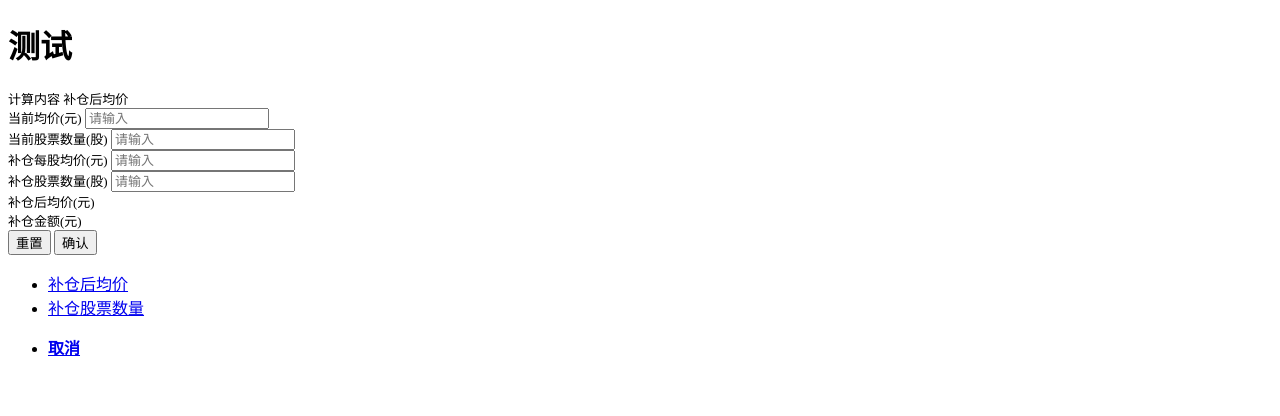
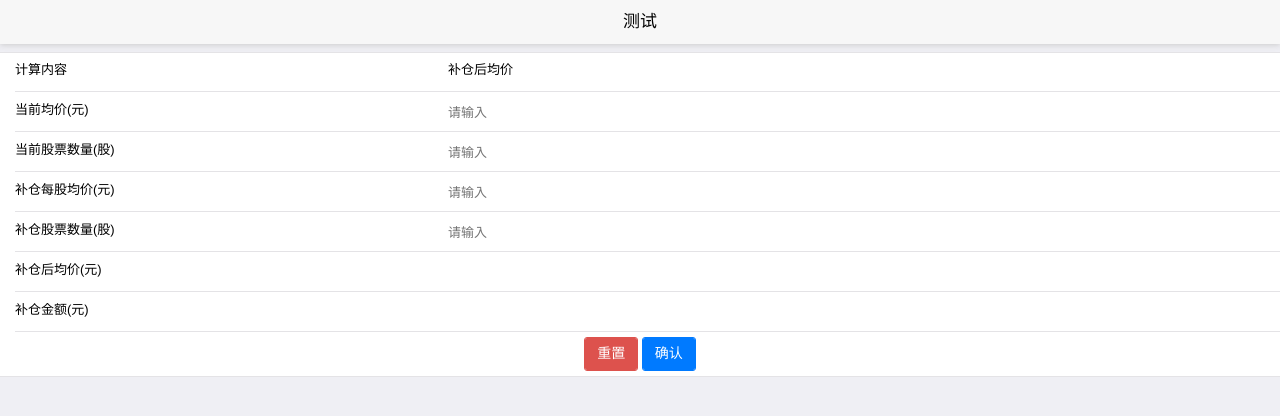
Before and after one commit to warlock905/warlock905.github.io, a Jekyll site: the page gp.html, which Jekyll copies as it is, in a window 1280 px wide. Shown: the top 416 px of the page. Built offline with Jekyll 4.4.1, drawn with Linux system fonts in a browser that asks for light colours; some web fonts are replaced.

Commit message:
Update gp.html

```diff
--- a/gp.html
+++ b/gp.html
@@ -6,7 +6,7 @@
 		<meta name="viewport" content="width=device-width, initial-scale=1,maximum-scale=1, user-scalable=no">
 		<meta name="apple-mobile-web-app-capable" content="yes">
 		<meta name="apple-mobile-web-app-status-bar-style" content="black">
-		<link rel="stylesheet" href="asets/css/mui.min.css">
+		<link rel="stylesheet" href="assets/css/mui.min.css">
 		<style type="text/css">
 			#list {
 				/*避免导航边框和列表背景边框重叠，看起来像两条边框似得；*/
```
